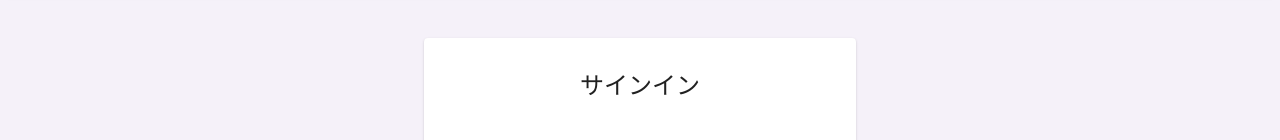
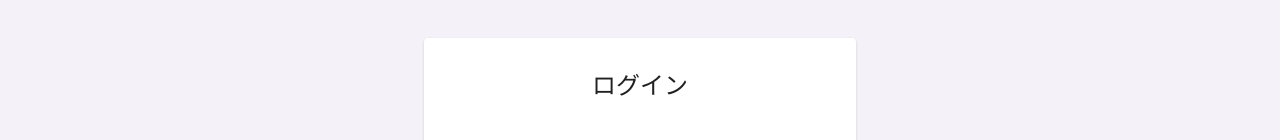
Before and after one commit to yuki-sdy/dreamimage_pf, a React (Create React App) app in the folder frontend/: page /signin in a window 1280 px wide. Shown: the part 554-694 px from the top of the page. Built offline with nearby package versions, Linux system fonts and the light colour scheme; the HTML template or start-up script is replaced by a standard one; what axios-case-converter would draw is missing.

Commit message:
session系画面のタイトル修正

```diff
--- a/frontend/src/components/pages/SignIn.tsx
+++ b/frontend/src/components/pages/SignIn.tsx
@@ -71,7 +71,8 @@ const SignIn: React.FC = () => {
         setIsSignedIn(true)
         setCurrentUser(res.data.data)
 
-        navigation("/")
+        navigation("/mypage")
+        setAlertMessageOpen(true)
 
         console.log("Signed in successfully!")
       } else {
@@ -80,6 +81,7 @@ const SignIn: React.FC = () => {
     } catch (err) {
       console.log(err)
       setAlertMessageOpen(true)
+      console.log('呼ばれる')
     }
   }
 
@@ -87,7 +89,7 @@ const SignIn: React.FC = () => {
     <>
       <form noValidate autoComplete="off">
         <Card className={classes.card}>
-          <CardHeader className={classes.header} title="サインイン" />
+          <CardHeader className={classes.header} title="ログイン" />
           <CardContent>
             <TextField
               variant="outlined"
--- a/frontend/src/components/pages/SignUp.tsx
+++ b/frontend/src/components/pages/SignUp.tsx
@@ -86,7 +86,7 @@ const SignUp: React.FC = () => {
     <>
       <form noValidate autoComplete="off">
         <Card className={classes.card}>
-          <CardHeader className={classes.header} title="サインアップ" />
+          <CardHeader className={classes.header} title="新規登録" />
           <CardContent>
             <TextField
               variant="outlined"
```
